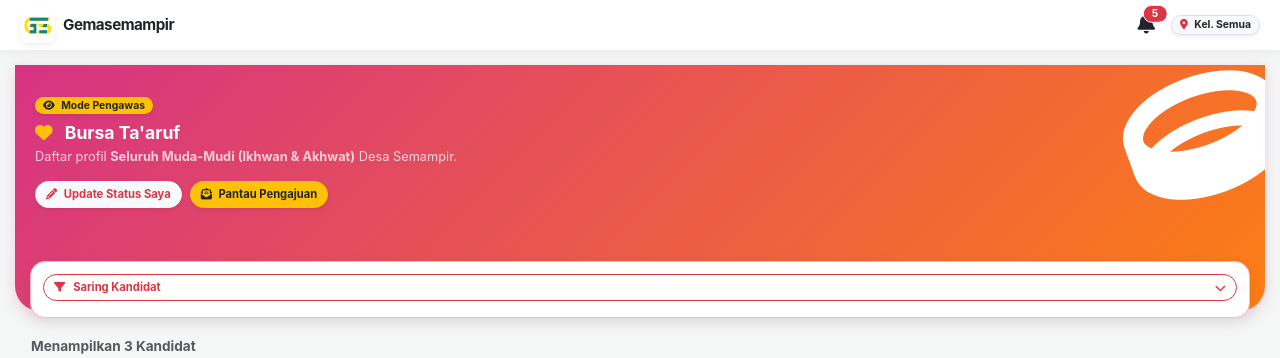
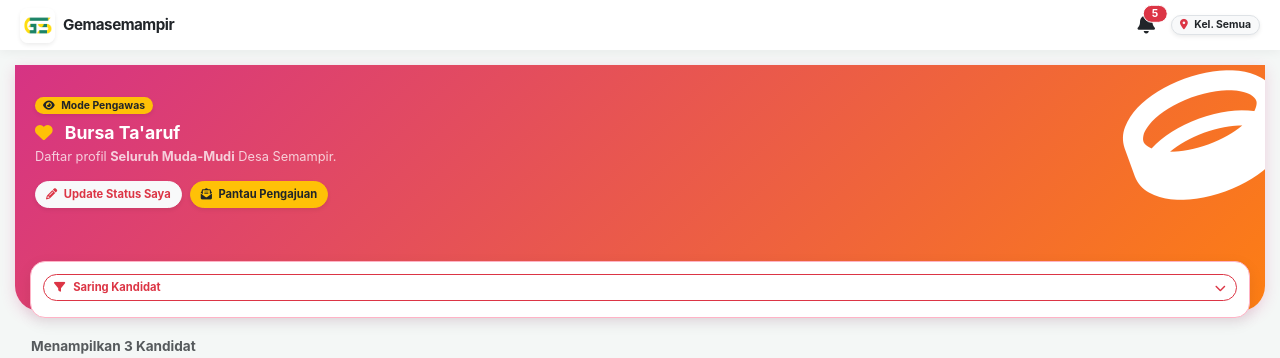
Before and after one commit to alfaniyusuf8-star/aplikasi_absensi, a PHP site: page /bursa_taaruf.php in a window 1280 px wide. Shown: the top 358 px of the page. Run offline with PHP 8.4, Linux system fonts and the light colour scheme; a user stored in the database is signed in; data comes from the database, SQL or seed files in the repository.

```diff
--- a/aplikasi_absensi/bursa_taaruf.php
+++ b/aplikasi_absensi/bursa_taaruf.php
@@ -105,13 +105,13 @@ if (!$is_pengawas) {
 
     $my_gender = $me['jenis_kelamin'];
     $target_gender = ($my_gender == 'L') ? 'P' : 'L';
-    $teks_target = ($target_gender == 'P') ? 'Mudi / Akhwat' : 'Muda / Ikhwan';
+    $teks_target = ($target_gender == 'P') ? 'Mudi' : 'Muda';
 
     $filter_gender_sql = "AND b.jenis_kelamin = '$target_gender'";
     $filter_siap_sql = "";
 
 } else {
-    $teks_target = 'Seluruh Muda-Mudi (Ikhwan & Akhwat)';
+    $teks_target = 'Seluruh Muda-Mudi';
     $filter_gender_sql = "";
     $filter_siap_sql = "";
 }
@@ -271,8 +271,8 @@ while($row = mysqli_fetch_assoc($query_kandidat)) {
                 <div class="col-6">
                     <select name="f_gender" class="form-select form-select-sm border-danger text-secondary">
                         <option value="">L / P (Semua)</option>
-                        <option value="L" <?= ($f_gender == 'L') ? 'selected' : ''; ?>>Ikhwan (L)</option>
-                        <option value="P" <?= ($f_gender == 'P') ? 'selected' : ''; ?>>Akhwat (P)</option>
+                        <option value="L" <?= ($f_gender == 'L') ? 'selected' : ''; ?>>Muda (L)</option>
+                        <option value="P" <?= ($f_gender == 'P') ? 'selected' : ''; ?>>Mudi (P)</option>
                     </select>
                 </div>
                 <?php endif; ?>
```
